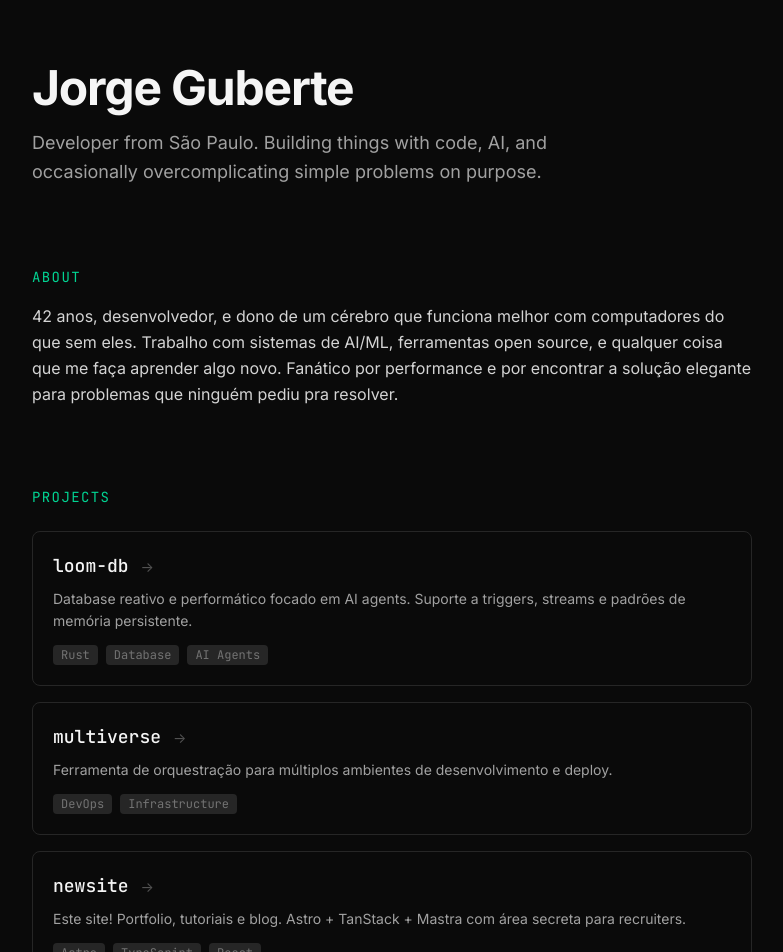
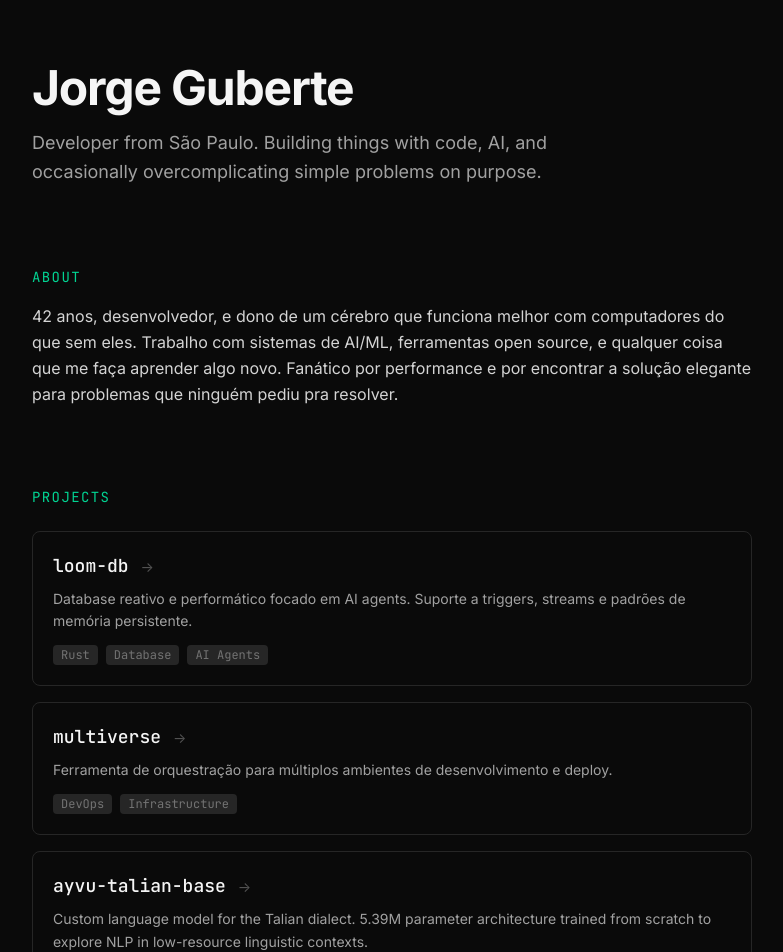
Before and after one commit to jorgeguberte/jorgeguberte.github.io, a Next.js app: page / in a window 1280 px wide. Shown: the top 952 px of the page, without its empty margins (248-1031 px from the left). Built offline with nearby package versions, Linux system fonts and the light colour scheme.

Commit message:
fix: replace newsite with ayvu-talian-base project

```diff
--- a/pages/index.tsx
+++ b/pages/index.tsx
@@ -16,11 +16,11 @@ const projects = [
     tags: ["DevOps", "Infrastructure"],
   },
   {
-    name: "newsite",
+    name: "ayvu-talian-base",
     description:
-      "Este site! Portfolio, tutoriais e blog. Astro + TanStack + Mastra com área secreta para recruiters.",
-    href: "https://github.com/jorgeguberte/newsite",
-    tags: ["Astro", "TypeScript", "React"],
+      "Custom language model for the Talian dialect. 5.39M parameter architecture trained from scratch to explore NLP in low-resource linguistic contexts.",
+    href: "https://github.com/jorgeguberte/ayvu-talian-base",
+    tags: ["NLP", "PyTorch", "Language Model"],
   },
 ];
 
```
